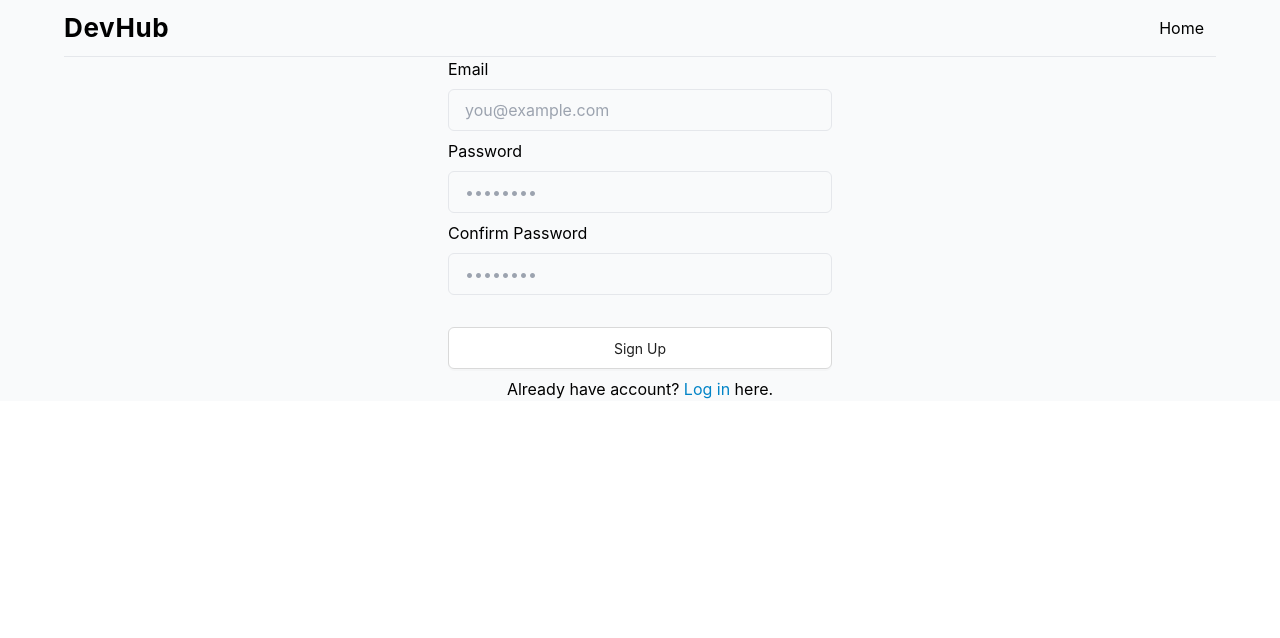
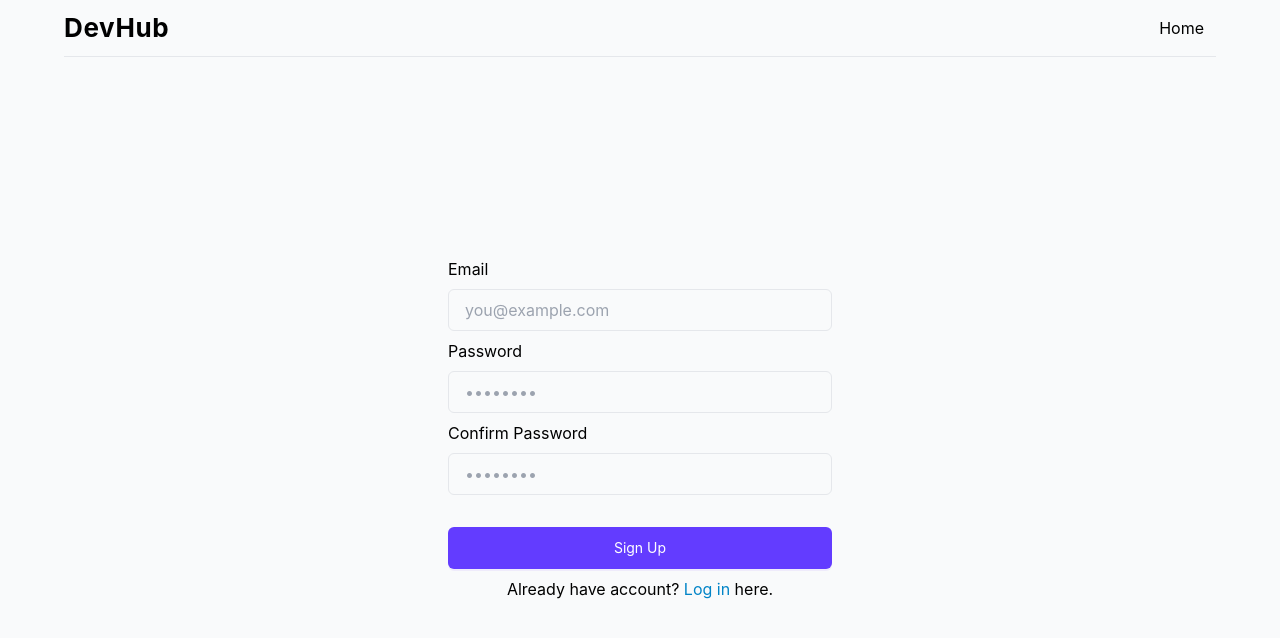
Before and after one commit to prokawsar/devhub, a React (Vite) app: page /signup in a window 1280 px wide. Shown: the top 638 px of the page. Built offline with nearby package versions, Linux system fonts and the light colour scheme; no server answers; some icons are missing.

Commit message:
Layout fix

```diff
--- a/src/pages/layout.tsx
+++ b/src/pages/layout.tsx
@@ -1,5 +1,5 @@
 import { Toaster } from 'sonner'
-import { Link, Outlet } from 'react-router-dom'
+import { Link, Outlet, useLocation } from 'react-router-dom'
 import AuthButton from '@/components/AuthButton'
 import { useContext } from 'react'
 import { AuthContext } from '@/components/context/AuthProvider'
@@ -7,9 +7,15 @@ import { ConfigProvider } from 'antd'
 
 export function Layout() {
   const { userData } = useContext(AuthContext)
+  const location = useLocation()
+
+  const fullHeightRoutes = ['/', '/login', '/signup']
+  const isFullHeight = fullHeightRoutes.includes(location.pathname)
 
   return (
-    <main className="flex flex-col justify-between">
+    <main
+      className={`flex flex-col justify-between ${isFullHeight ? 'h-screen' : ''}`}
+    >
       <div className="flex flex-col h-full items-center bg-gray-50">
         {!userData && (
           <nav className="max-w-6xl border-b py-2 mx-auto w-full gap-2 flex flex-row justify-between">
--- a/src/pages/signup.tsx
+++ b/src/pages/signup.tsx
@@ -104,7 +104,7 @@ export default function Signup() {
         </div>
         <Button
           className="py-5"
-          type="default"
+          type="primary"
           htmlType="submit"
           loading={isSubmitting}
         >
```
